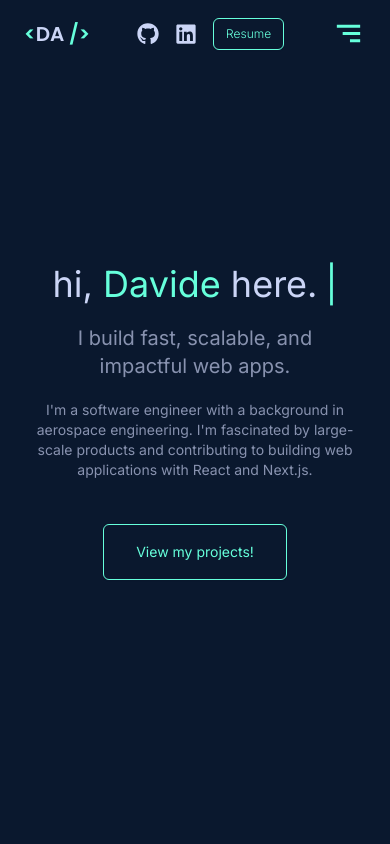
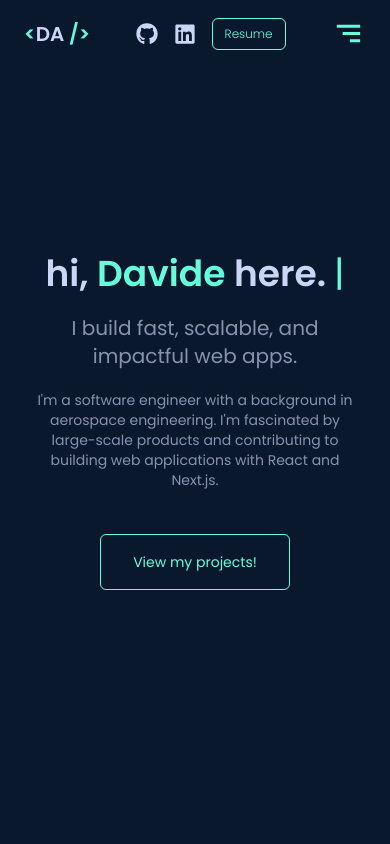
Before and after one commit to DavideAvagnano/portfolio-website, a Next.js app: page / in a window 390 px wide. Shown: the top 844 px of the page. Built offline with nearby package versions, Linux system fonts and the light colour scheme; what tailwindcss-motion would draw is missing.

Commit message:
cambiato font family in poppins e aggiustato il responsive

```diff
--- a/app/layout.tsx
+++ b/app/layout.tsx
@@ -1,12 +1,12 @@
 import type { Metadata } from "next";
-import { Inter } from "next/font/google";
+import { Poppins } from "next/font/google";
 import "./globals.css";
 
 import { Navbar } from "@/components/navbar/navbar";
 
-const inter = Inter({
+const poppins = Poppins({
   subsets: ["latin"],
-  weight: ["300", "400", "500", "600", "700"],
+  weight: ["100", "200", "300", "400", "500", "600", "700", "800", "900"],
 });
 
 export const metadata: Metadata = {
@@ -22,7 +22,7 @@ export default function RootLayout({
 }>) {
   return (
     <html lang="en">
-      <body className={inter.className}>
+      <body className={poppins.className}>
         <Navbar />
         {children}
       </body>
--- a/components/intro/intro.tsx
+++ b/components/intro/intro.tsx
@@ -8,8 +8,8 @@ export const Intro = () => {
       id="intro"
       className="max-w-screen-sm min-h-screen flex flex-col items-center justify-center gap-5 text-center px-8 md:p-0 md:pt-40"
     >
-      <h1 className="text-4xl sm:text-5xl md:text-6xl flex items-center justify-center gap-2">
-        <span>
+      <h1 className="text-4xl sm:text-6xl md:text-7xl flex items-center justify-center gap-2">
+        <span className="font-semibold">
           hi, <span className="text-accent">Davide</span> here.
         </span>
         <span className="text-accent motion-preset-blink motion-duration-1500">
--- a/components/navbar/logo.tsx
+++ b/components/navbar/logo.tsx
@@ -1,14 +1,8 @@
 import Link from "next/link";
-import { Poppins } from "next/font/google";
-
-const poppins = Poppins({
-  subsets: ["latin"],
-  weight: ["600"],
-});
 
 export const Logo = () => {
   return (
-    <Link href="/" className={`${poppins.className} text-xl font-semibold`}>
+    <Link href="/" className="text-xl font-semibold">
       <span className="text-accent">{"<"}</span>
       DA
       <span className="text-accent">{" />"}</span>
```
